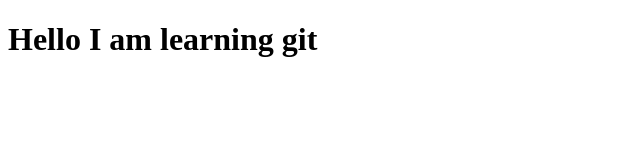
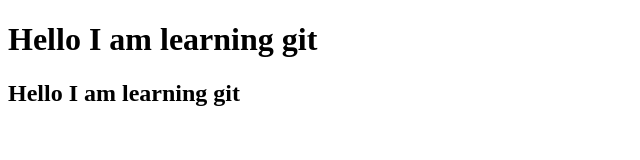
Before and after one commit to virajwathsalag/Git-learn-repo, a plain HTML site: page index.html in a window 1280 px wide. Shown: the whole page, without its empty margins (0-640 px from the left). Drawn offline with Linux system fonts and the light colour scheme.

Commit message:
add stuff

```diff
--- a/index.html
+++ b/index.html
@@ -7,5 +7,6 @@
 </head>
 <body>
     <h1>Hello I am learning git </h1>
+    <h2>Hello I am learning git </h2>
 </body>
 </html>
```
